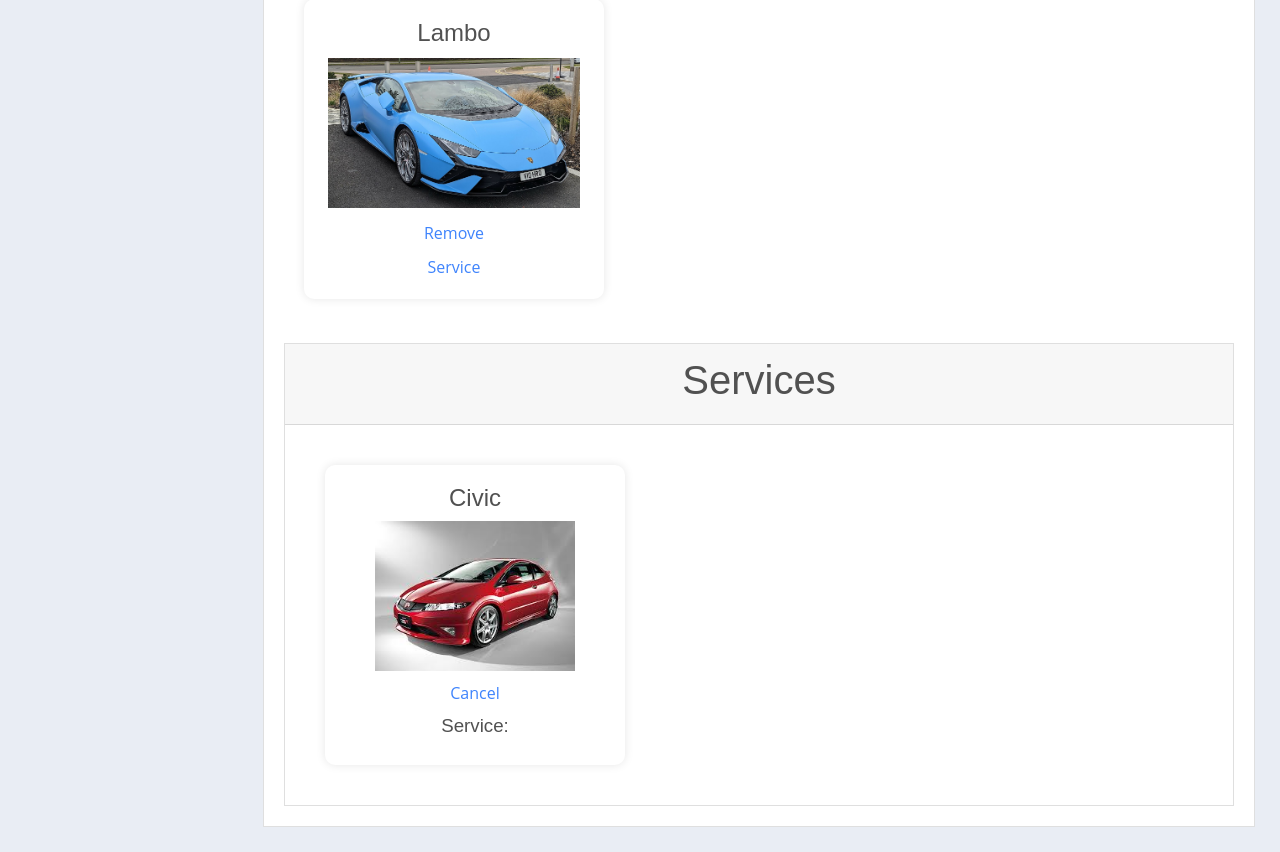
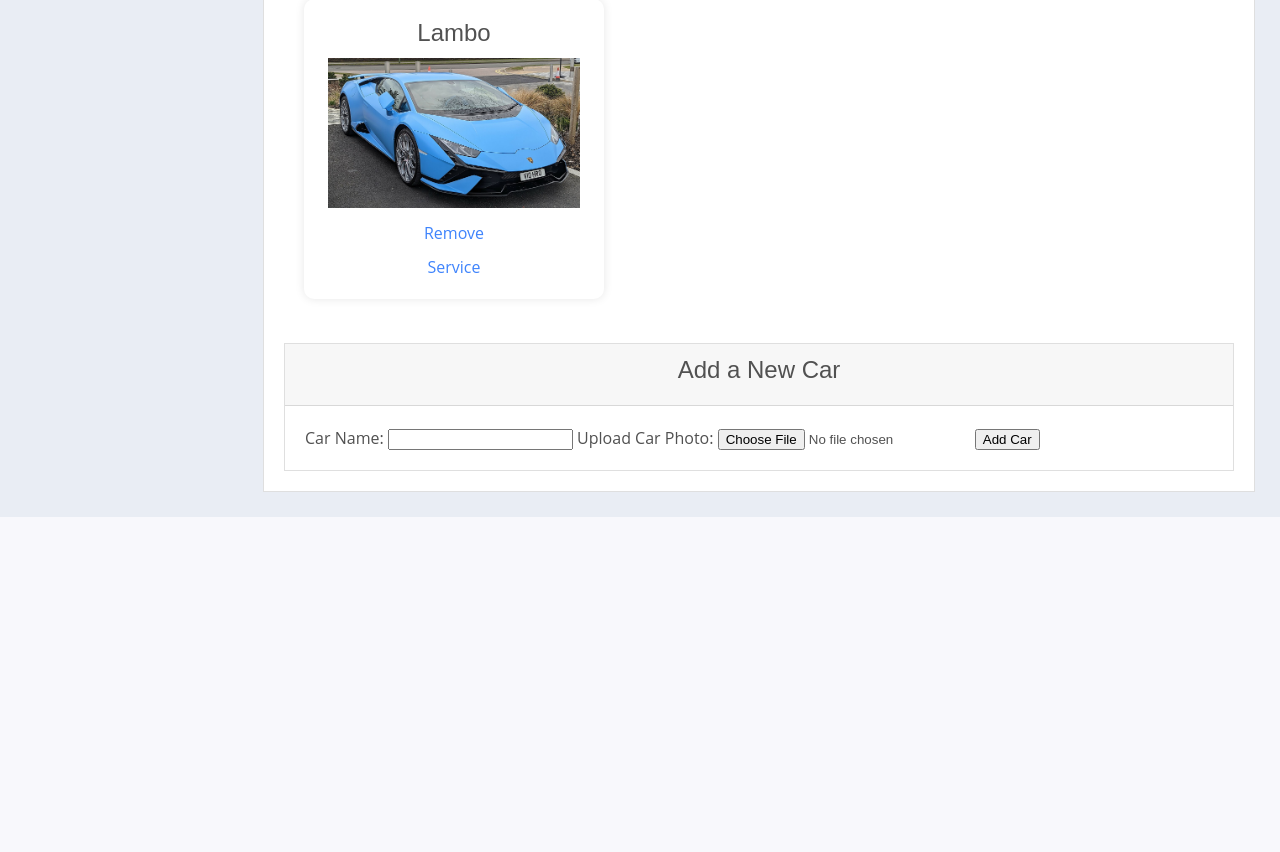
Before and after one commit to gprocick28/Database-Project, a PHP site: page /html/mycars.html in a window 1280 px wide. Shown: the part 912-1764 px from the top of the page. After the commit the page ends 1429 px from the top, so only its background shows below. Run offline with PHP 8.4, Linux system fonts and the light colour scheme.

Commit message:
Image Upload Support
Added function to html that supports uploading images and car names to the backend

```diff
--- a/html/mycars.html
+++ b/html/mycars.html
@@ -4,7 +4,7 @@
 <head>
     <meta charset="UTF-8">
     <meta name="viewport" content="width=device-width, initial-scale=1.0">
-    <title>mycars</title>
+    <title>My Cars</title>
     <link rel="stylesheet" href="menu.css">
     <link rel="stylesheet" href="mycars.css">
     <link rel="stylesheet" href="https://cdnjs.cloudflare.com/ajax/libs/font-awesome/6.0.0-beta3/css/all.min.css">
@@ -37,7 +37,7 @@
                         </div>
                         <div class='card-body'>
                             <div class="container">
-                                <div class="carbox">
+                                <div class='carbox'>
                                     <h2>Civic</h2>
                                     <img src="media/car1.jpg" class="car">
                                     <a>Remove</a>
@@ -69,18 +69,22 @@
                                 </div>
                             </div>
                             <br>
+
+                            <!-- New Upload Function (NO PHP) -->
                             <div class='card'>
                                 <div class='card-header'>
-                                    <h1>Services</h1>
+                                    <h2>Add a New Car</h2>
                                 </div>
                                 <div class='card-body'>
-                                    <div class="carbox">
-                                        <h2>Civic</h2>
-                                        <img src="media/car1.jpg" class="car">
-                                        <a>Cancel</a>
-                                        <h3>Service:</h3>
-                                    </div>
-                                    </div>
+                                    <form action="backend.php" method="post" enctype="multipart/form-data">
+                                        <label for="car-name">Car Name:</label>
+                                        <input type="text" id="car-name" name="car_name" required>
+
+                                        <label for="file">Upload Car Photo:</label>
+                                        <input type="file" id="file" name="file" accept="image/*" required>
+
+                                        <input type="submit" value="Add Car">
+                                    </form>
                                 </div>
                             </div>
                         </div>
```
Also changed, not shown: backend.php (+50 -15 lines).
